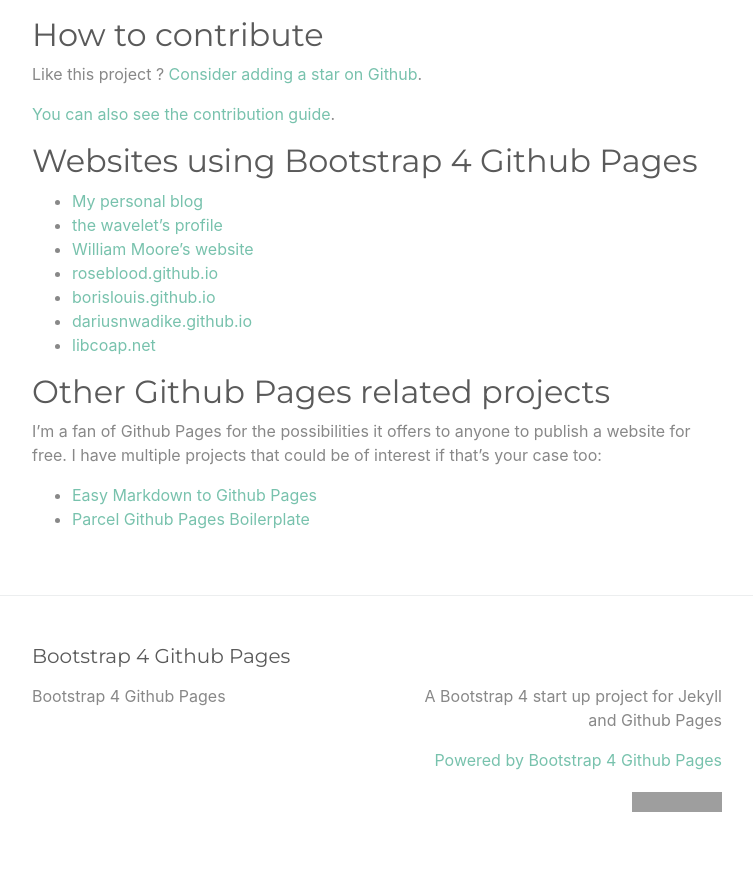
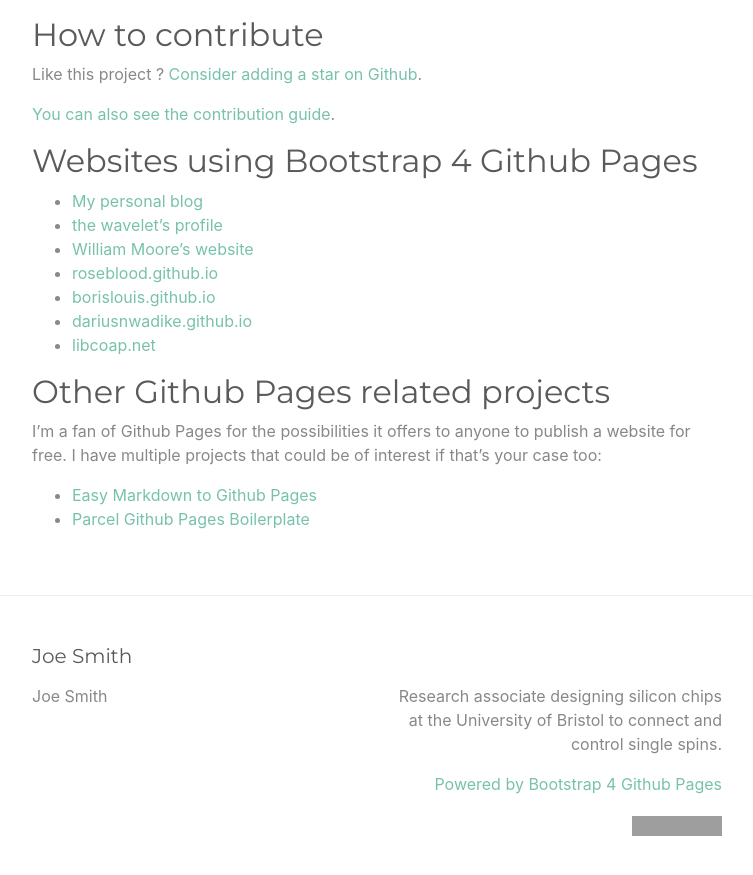
Before and after one commit to joesmio/joesmio.github.io, a Jekyll site: the page built from index.md, in a window 1280 px wide and 900 px high, scrolled down 2520 px. Shown: the top 875 px of the window, without its empty margins (263-1016 px from the left). Built offline with Jekyll 4.4.1, drawn with Linux system fonts in a browser that asks for light colours; some of the changed text lies outside the part shown; grey boxes are pictures that could not be loaded.

Commit message:
Update _config.yml

```diff
--- a/_config.yml
+++ b/_config.yml
@@ -13,16 +13,16 @@
 # you will see them accessed via {{ site.title }}, {{ site.email }}, and so on.
 # You can create any custom variable you would like, and they will be accessible
 # in the templates via {{ site.myvariable }}.
-title: Bootstrap 4 Github Pages
+title: Joe Smith
 email: ""
 description: >- # this means to ignore newlines until "baseurl:"
-  A Bootstrap 4 start up project for Jekyll and Github Pages
+  Research associate designing silicon chips at the University of Bristol to connect and control single spins.
 #baseurl: "" # the subpath of your site, e.g. /blog
 #url: "" # the base hostname & protocol for your site, e.g. http://example.com
-#twitter_username: jekyllrb
+twitter_username: joesmio
 #github_username:  jekyll
 
-repository: "nicolas-van/bootstrap-4-github-pages"
+repository: "joesmio/joesmio.github.io"
 
 # Build settings
 plugins:
```
